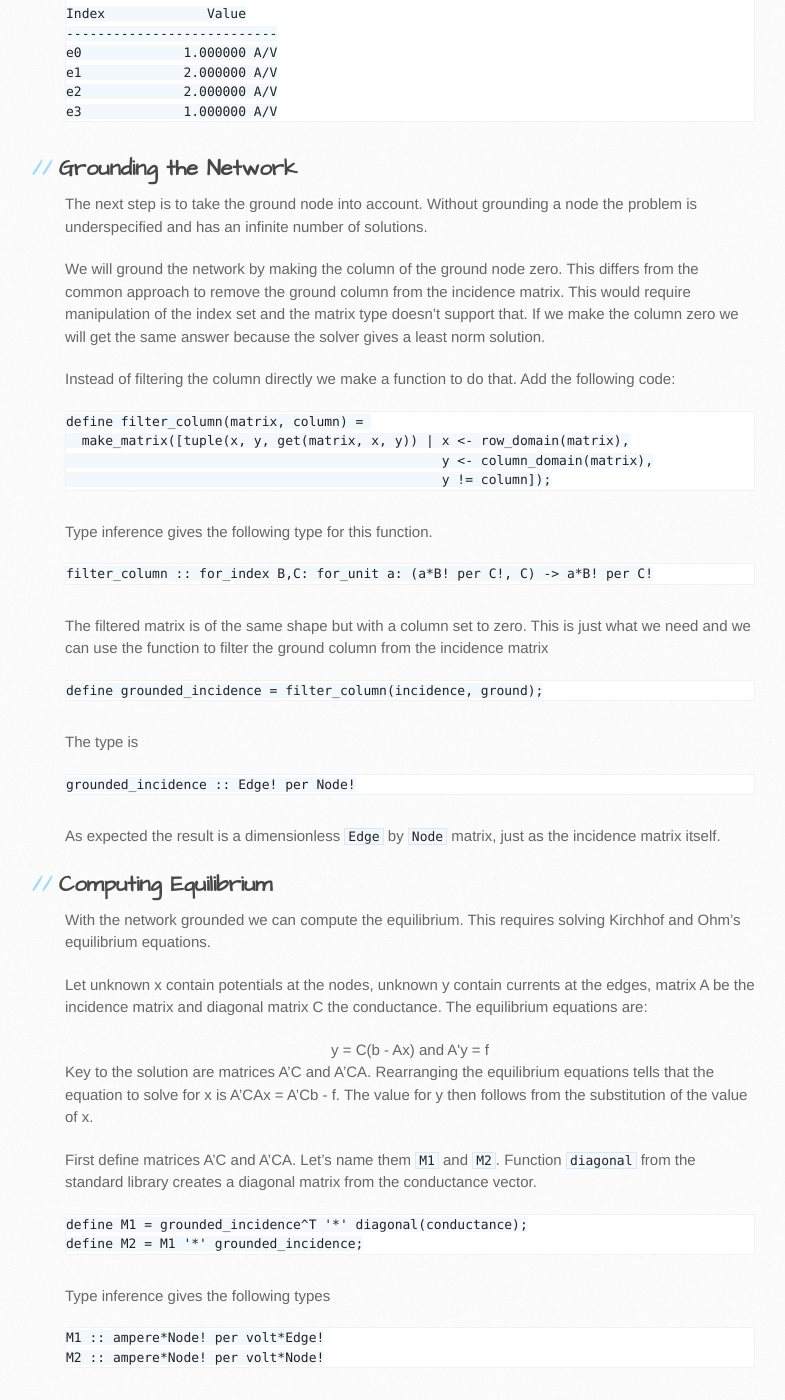
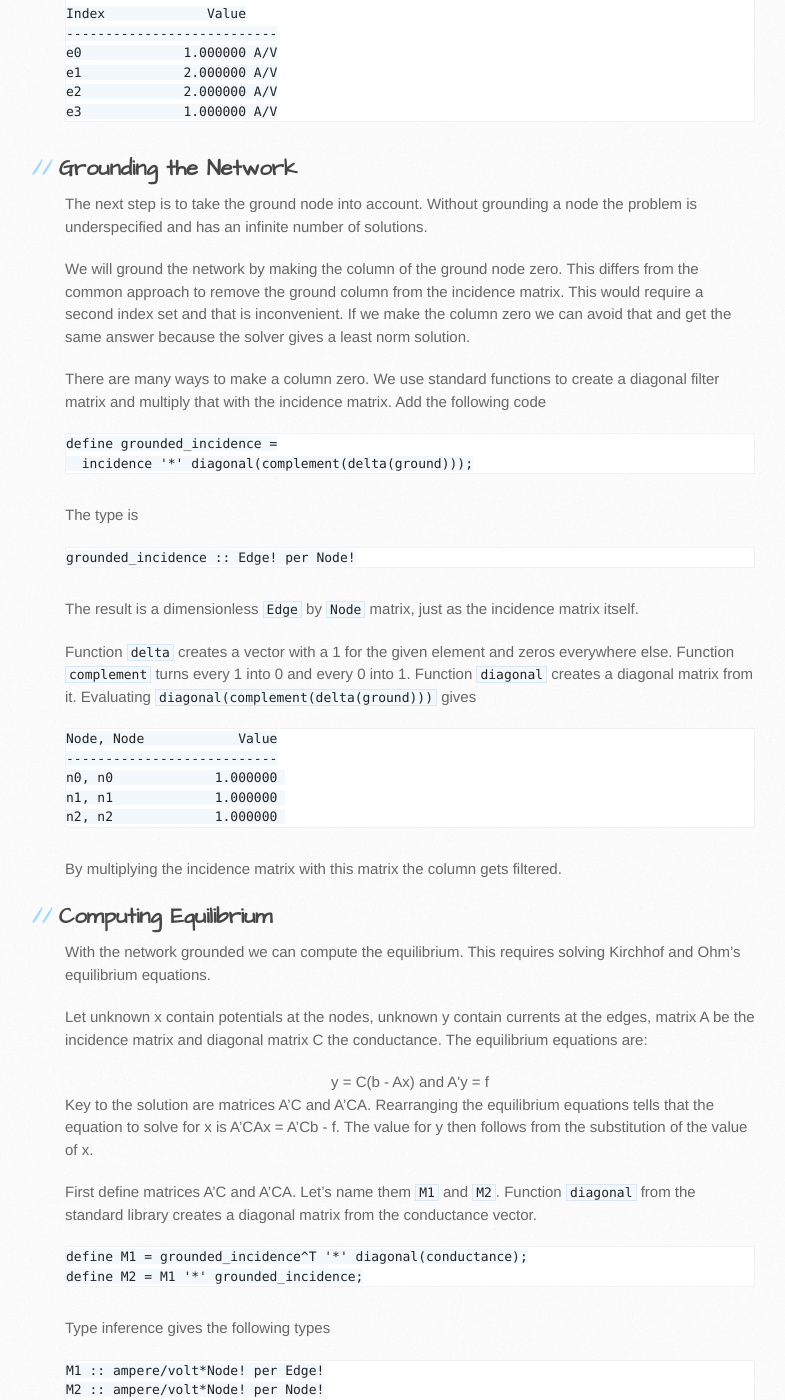
Before and after one commit to pgriffel/pacioli, a Jekyll site: the page built from kirchhof.md, in a window 1280 px wide and 1400 px high, scrolled down 1872 px. Shown: the whole window, without its empty margins (105-890 px from the left). Built offline with Jekyll 4.4.1, drawn with Linux system fonts in a browser that asks for light colours; some of the changed text lies outside the part shown.

Commit message:
Updated kirchhof.md

````diff
--- a/kirchhof.md
+++ b/kirchhof.md
@@ -110,35 +110,43 @@ number of solutions.
 
 We will ground the network by making the column of the ground node
 zero. This differs from the common approach to remove the ground
-column from the incidence matrix. This would require manipulation of
-the index set and the matrix type doesn't support that. If we make the
-column zero we will get the same answer because the solver gives a
-least norm solution.
+column from the incidence matrix. This would require a second index
+set and that is inconvenient. If we make the column zero we can
+avoid that and get the same answer because the solver gives a least
+norm solution.
 
-Instead of filtering the column directly we make a function to do
-that. Add the following code:
+There are many ways to make a column zero. We use standard functions
+to create a diagonal filter matrix and multiply that with the
+incidence matrix. Add the following code
 
-    define filter_column(matrix, column) =
-      make_matrix([tuple(x, y, get(matrix, x, y)) | x <- row_domain(matrix),
-                                                    y <- column_domain(matrix),
-                                                    y != column]);
-
-Type inference gives the following type for this function.
-
-    filter_column :: for_index B,C: for_unit a: (a*B! per C!, C) -> a*B! per C!
-
-The filtered matrix is of the same shape but with a column set to
-zero. This is just what we need and we can use the function to filter
-the ground column from the incidence matrix
-
-    define grounded_incidence = filter_column(incidence, ground);
-
+```
+define grounded_incidence =
+  incidence '*' diagonal(complement(delta(ground)));
+```
 The type is
 
-    grounded_incidence :: Edge! per Node!
+```
+grounded_incidence :: Edge! per Node!
+```
 
-As expected the result is a dimensionless `Edge` by `Node` matrix,
-just as the incidence matrix itself.
+The result is a dimensionless `Edge` by `Node` matrix, just as the
+incidence matrix itself.
+
+Function `delta` creates a vector with a 1 for the given element and
+zeros everywhere else. Function `complement` turns every 1 into 0 and
+every 0 into 1. Function `diagonal` creates a diagonal matrix from it.
+Evaluating `diagonal(complement(delta(ground)))` gives
+
+```
+Node, Node            Value
+---------------------------
+n0, n0             1.000000
+n1, n1             1.000000
+n2, n2             1.000000
+```
+
+By multiplying the incidence matrix with this matrix the column gets
+filtered.
 
 
 Computing Equilibrium
@@ -162,40 +170,58 @@ First define matrices A'C and A'CA. Let's name them `M1` and
 `M2`. Function `diagonal` from the standard library creates a diagonal
 matrix from the conductance vector.
 
-    define M1 = grounded_incidence^T '*' diagonal(conductance);
-    define M2 = M1 '*' grounded_incidence;
+```
+define M1 = grounded_incidence^T '*' diagonal(conductance);
+define M2 = M1 '*' grounded_incidence;
+```
 
 Type inference gives the following types
 
-    M1 :: ampere*Node! per volt*Edge!
-    M2 :: ampere*Node! per volt*Node!
+```
+M1 :: ampere/volt*Node! per Edge!
+M2 :: ampere/volt*Node! per Node!
+```
+
+Note that this can also be written as
+
+```
+M1 :: ampere*Node! per volt*Edge!
+M2 :: ampere*Node! per volt*Node!
+```
 
 This shows that matrix `M1` transforms vectors from the `volt*Edge!`
 space to the `ampere*Node!` space. Similarly matrix `M2` transforms
-vectors from the `volt*Node!` space to the `ampere*Node!`.
+vectors from the `volt*Node!` space to the `ampere*Node!` space.
 
 With the matrices we can compute the potential and the
 current. Solving the matrices gives the potential, and
 back-substitution gives the current.
 
-    define potential(battery, inflow) =
-      M2 '\' (M1 '*' battery - inflow);
+```
+define potential(battery, inflow) =
+  M2 '\' (M1 '*' battery - inflow);
 
-    define current(battery, inflow) =
-      conductance * (battery - grounded_incidence '*' potential(battery, inflow));
+define current(battery, inflow) =
+  conductance * (battery - grounded_incidence '*' potential(battery, inflow));
+```
 
 The inferred types are
 
-    potential :: for_index C: for_unit a,b:
-                   (a*Edge! per C!b, a*ampere*Node! per volt*C!b) -> a*Node! per C!b
-    current :: for_unit a:
-                 (a*Edge!, a*ampere*Node!/volt) -> a*ampere*Edge!/volt
+```
+potential :: for_index C: for_unit a,b:
+  (a*Edge! per C!b, a*ampere*Node! per volt*C!b) -> a*Node! per C!b
+
+current :: for_unit a:
+  (a*Edge!, a*ampere*Node!/volt) -> a*ampere*Edge!/volt
+```
 
 These types are correct but too general. The following type
 declarations strengthen them to the desired case.
 
-    declare potential :: (volt*Edge!, ampere*Node!) -> volt*Node!;
-    declare current :: (volt*Edge!, ampere*Node!) -> ampere*Edge!;
+```
+declare potential :: (volt*Edge!, ampere*Node!) -> volt*Node!;
+declare current :: (volt*Edge!, ampere*Node!) -> ampere*Edge!;
+```
 
 These types describe the computations exactly. The volt per edge and
 the ampere per node are given, and the volt per node and the ampere
````
Also changed, not shown: kirchhof.html (added, +297 -0 lines).
